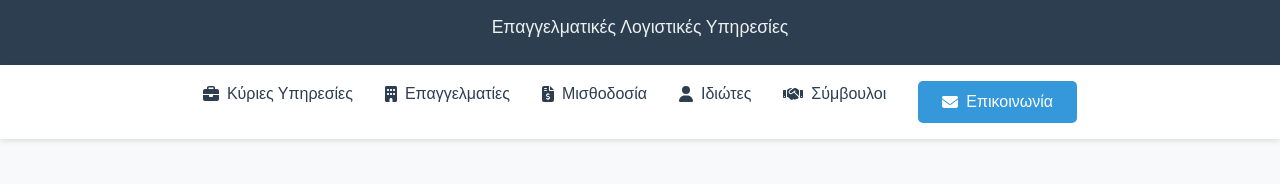
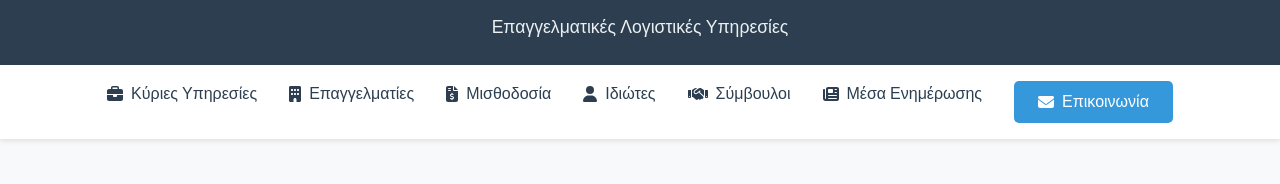
Before and after one commit to volt0157/nttaxoffice.github.io, a plain HTML site: page index.html in a window 1280 px wide. Shown: the part 91-275 px from the top of the page. Drawn offline with Linux system fonts and the light colour scheme.

Commit message:
Add media link to navigation menu

```diff
--- a/index.html
+++ b/index.html
@@ -38,6 +38,7 @@
                 <li><a href="#services-payroll"><i class="fas fa-file-invoice-dollar"></i> Μισθοδοσία</a></li>
                 <li><a href="#services-individuals"><i class="fas fa-user"></i> Ιδιώτες</a></li>
                 <li><a href="#consultant-services"><i class="fas fa-handshake"></i> Σύμβουλοι</a></li>
+                <li><a href="media.html"><i class="fas fa-newspaper"></i> Μέσα Ενημέρωσης</a></li>
                 <li><a href="#contact" class="contact-btn"><i class="fas fa-envelope"></i> Επικοινωνία</a></li>
             </ul>
         </div>
@@ -267,6 +268,7 @@
                     <li><a href="#services-payroll">Μισθοδοσία</a></li>
                     <li><a href="#services-individuals">Ιδιώτες</a></li>
                     <li><a href="#consultant-services">Σύμβουλοι</a></li>
+                    <li><a href="media.html">Μέσα Ενημέρωσης</a></li>
                 </ul>
             </div>
 
```
